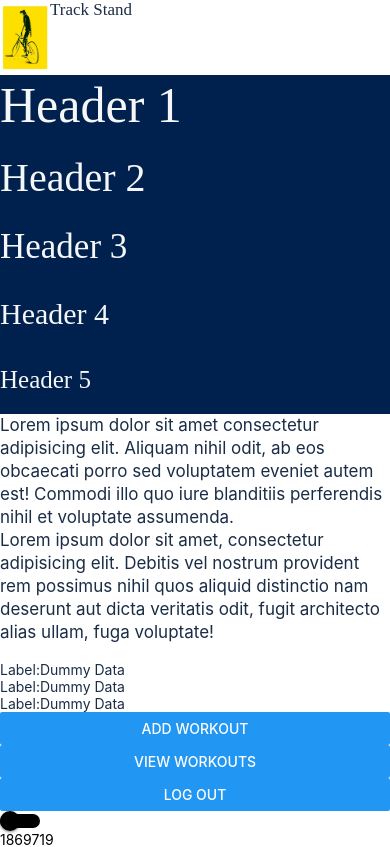
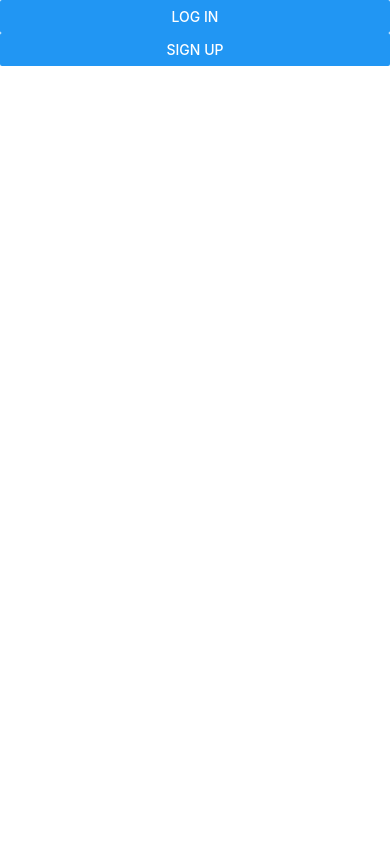
Before and after one commit to bicycleben88/trackstand-frontend, a React Native app: screen / in a window 390 px wide. Shown: the top 847 px of the page. Built offline with nearby package versions, Linux system fonts and the light colour scheme.

Commit message:
add apollo client

```diff
--- a/App.tsx
+++ b/App.tsx
@@ -6,22 +6,27 @@
  * @flow strict-local
  */
 
+import {ApolloProvider, ApolloClient, InMemoryCache} from '@apollo/client';
 import React, {Node} from 'react';
-import {SafeAreaView, ScrollView, StatusBar, View} from 'react-native';
-import Signup from './components/Signup';
-import Boilerplate from './components/Boilerplate';
+import {Button, SafeAreaView, ScrollView, StatusBar, View} from 'react-native';
+
+const client = new ApolloClient({
+  uri: 'localhost:3000/graphql',
+  cache: new InMemoryCache(),
+});
 
 const App: () => Node = () => {
   return (
-    <SafeAreaView>
-      <StatusBar />
-      <ScrollView>
-        <View>
-          {/* <Signup /> */}
-          <Boilerplate />
-        </View>
-      </ScrollView>
-    </SafeAreaView>
+    <ApolloProvider client={client}>
+      <Button
+        title="Log In"
+        onPress={() => console.log('TO DO: make this button do something')}
+      />
+      <Button
+        title="Sign Up"
+        onPress={() => console.log('TO DO: make this button do something')}
+      />
+    </ApolloProvider>
   );
 };
 
--- a/package.json
+++ b/package.json
@@ -12,7 +12,9 @@
     "link": "react-native link"
   },
   "dependencies": {
+    "@apollo/client": "^3.4.5",
     "@react-native-community/slider": "^3.0.3",
+    "graphql": "^15.5.1",
     "react": "17.0.1",
     "react-native": "0.64.2",
     "react-native-macos": "^0.63.0-0"
```
Also changed, not shown: 2 other files (tests, documents, lock files or other folders).
